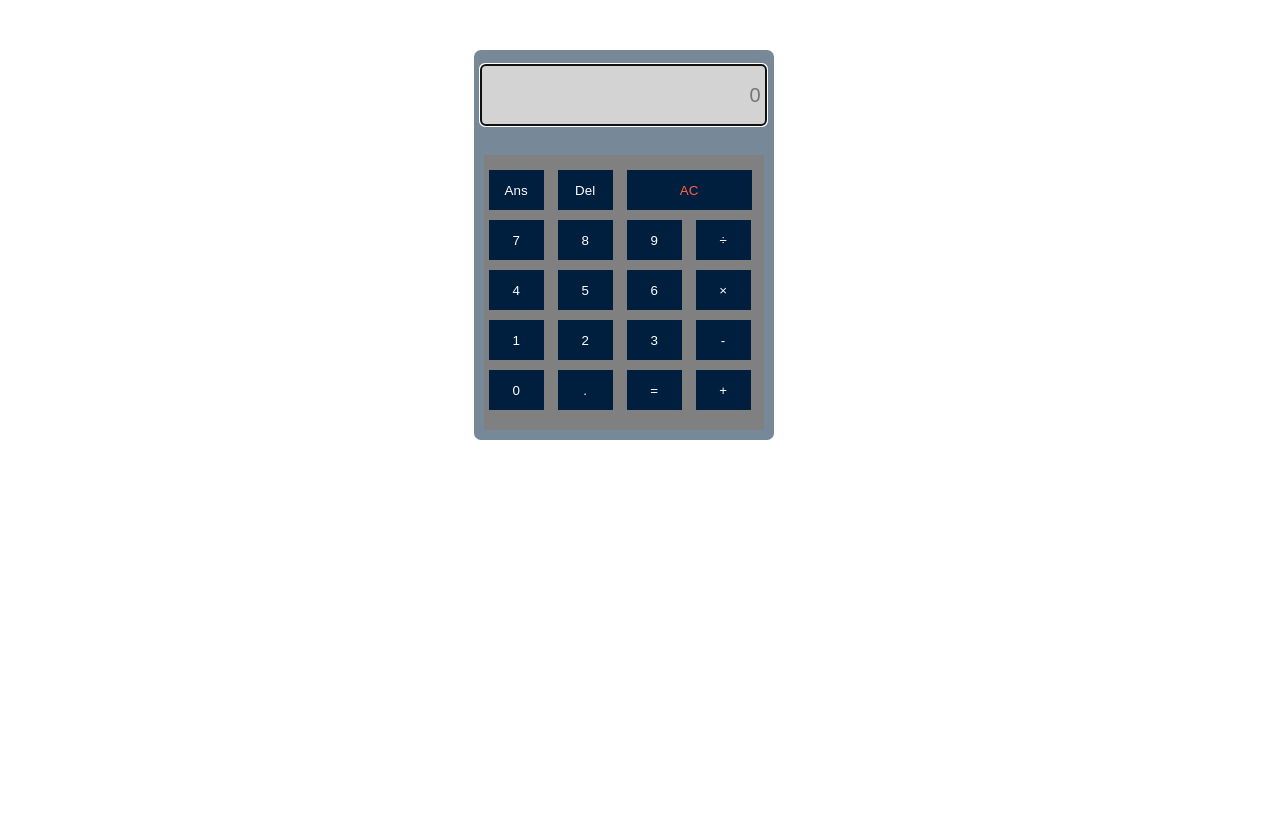
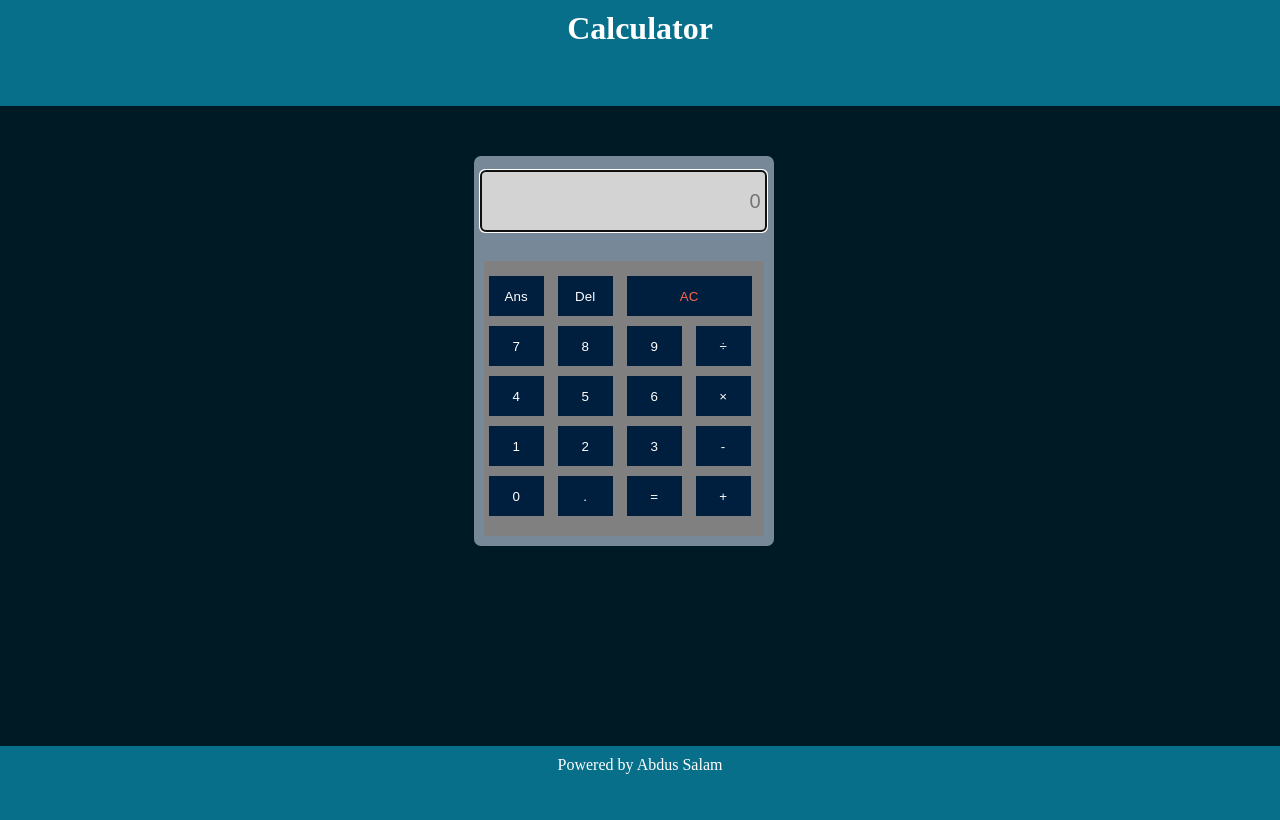
Before and after one commit to absa1am/Calculator, a plain HTML site: page index.html in a window 1280 px wide. Drawn offline with Linux system fonts and the light colour scheme.

Commit message:
Added new feature

```diff
--- a/index.html
+++ b/index.html
@@ -6,6 +6,11 @@
     <link href="styles/style.css" rel="stylesheet" type="text/css">
   </head>
   <body>
+    <header class="header">
+      <h1 style="color: white;">Calculator</h1>
+    </header>
+
+    <main class="container">
         <div class="calculator">
           <form class="" action="styels/main.js" method="post">
             <input type="text" class="display" id="display" placeholder="0" autofocus readonly>
@@ -32,5 +37,10 @@
             </div>
           </form>
         </div>
+    </main>
+
+    <footer class="footer">
+      <p style="color: white;">Powered by Abdus Salam</p>
+    </footer>
   </body>
 </html>
```
Lines whose indentation alone changed are shown as unchanged.
